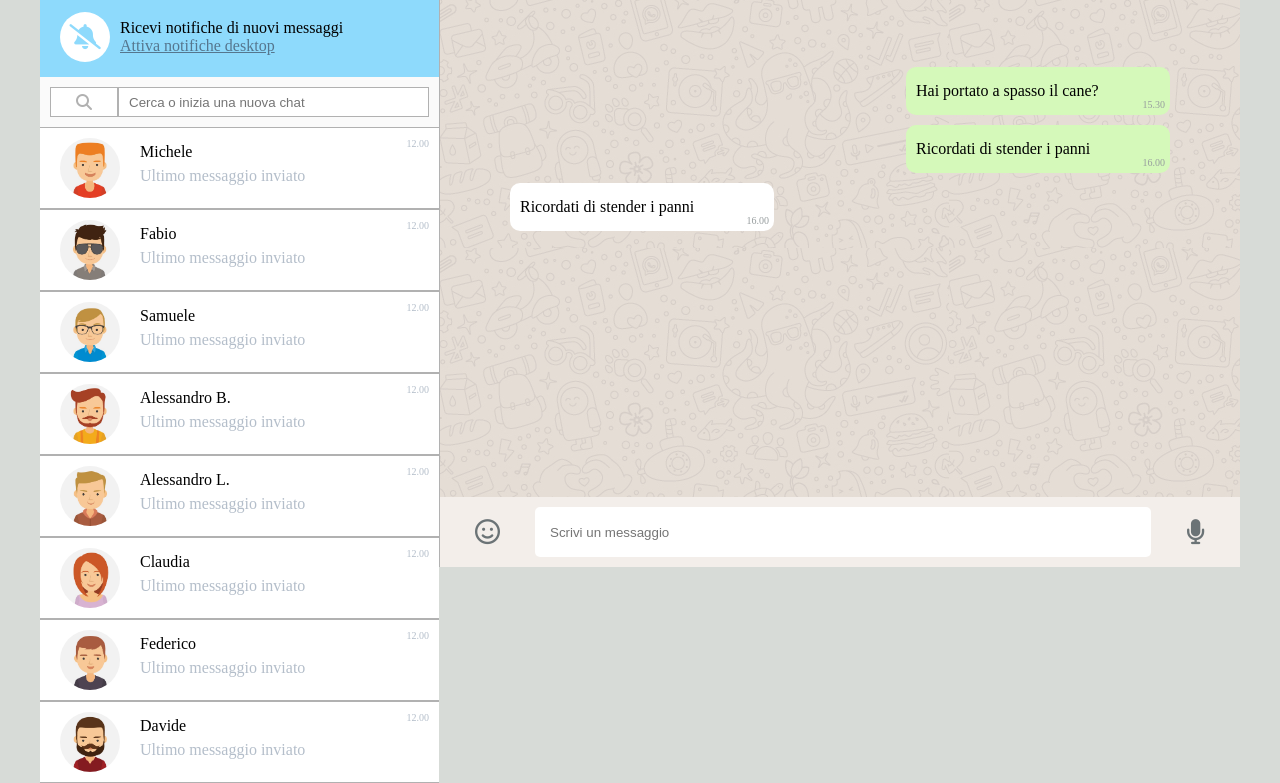
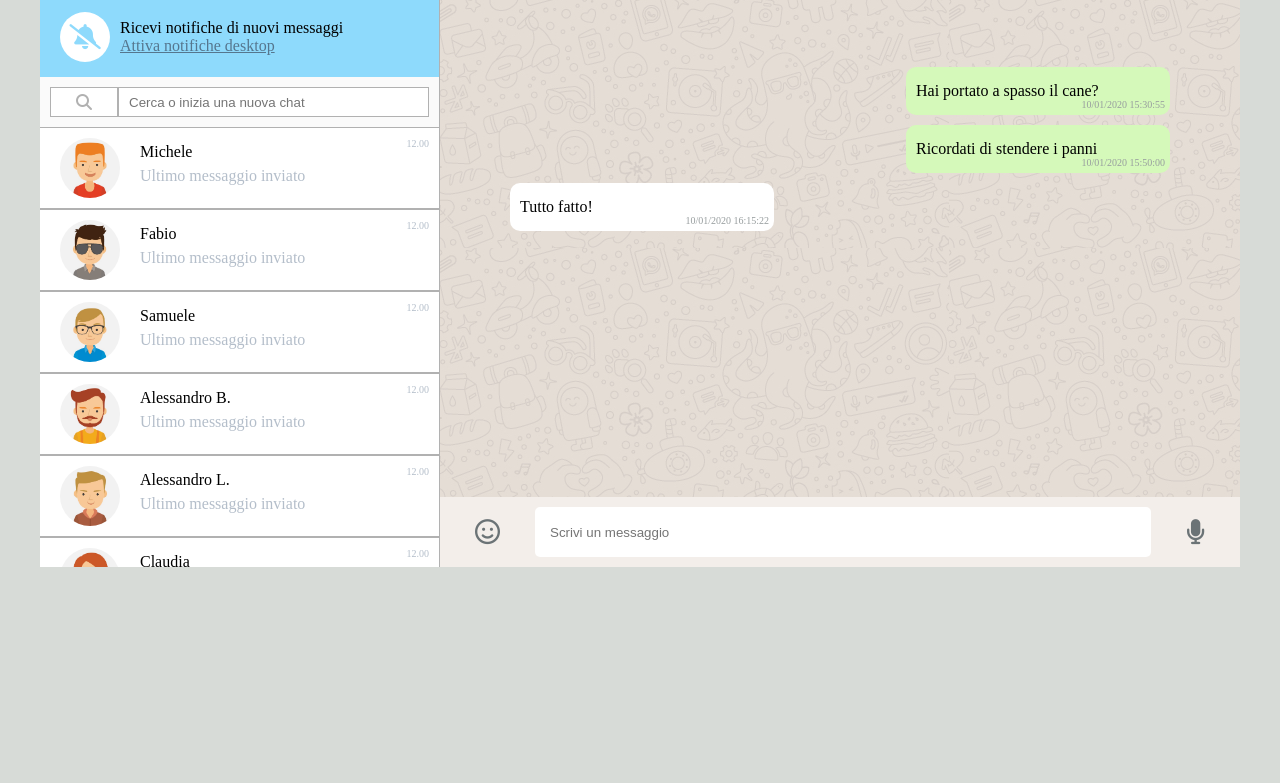
Before and after one commit to simoneditaranto/vue-boolzapp, a plain HTML site: page index.html in a window 1280 px wide. Shown: the part 123-906 px from the top of the page. After the commit the page ends 800 px from the top, so only its background shows below. Drawn offline with nearby package versions, Linux system fonts and the light colour scheme.

Commit message:
milestone 2 completata

```diff
--- a/css/style.css
+++ b/css/style.css
@@ -69,6 +69,8 @@ body{
     width: 400px;
 
     border-right: 1px solid #B1B1B1;
+
+    overflow: hidden;
 }
 
 #left-container #notifications{
@@ -140,6 +142,8 @@ body{
     flex-grow: 1;
 
     background-color: white;
+
+    overflow-y: auto;
 }
 
 .contact-list .contact{
@@ -152,6 +156,10 @@ body{
 
     border-top: 1px solid #B1B1B1;
     border-bottom: 1px solid #B1B1B1;
+}
+
+.contact-list .contact:hover{
+    background-color: #E9EBEB;
 }
 
 .contact-list .contact img{
@@ -230,7 +238,7 @@ body{
     border-radius: 10px;
 }
 
-#chat-container .message-text.send{
+#chat-container .message-text.sent{
     align-self: flex-end;
 
     background-color: #D5F9BA;
--- a/index.html
+++ b/index.html
@@ -72,8 +72,9 @@
                     <div
                     v-for="currentContact in contacts"
                     class="contact"
+                    @click="indexNumber(currentContact)"
                     >
-                        <img :src=currentContact.avatar alt="">
+                        <img :src=currentContact.avatar :alt=currentContact.name>
                         <div class="contact-info">
                             <span class="name">{{currentContact.name}}</span>
                             <span class="last-message">Ultimo messaggio inviato</span>
@@ -97,9 +98,9 @@
                 <div class="header-user">
 
                     <div class="user">
-                        <img src="./img/avatar_1.jpg" alt="">
+                        <img :src="currentElement.avatar" alt="">
                         <div class="contact-info">
-                            <span>Michele</span>
+                            <span>{{currentElement.name}}</span>
                             <span class="last-entry">Ultimo accesso oggi alle 12.00</span>
                         </div>
                     </div>
@@ -115,19 +116,15 @@
                 <!-- chat -->
                 <div id="chat-container">
 
-                    <div class="message-text send">
-                        Hai portato a spasso il cane?
-                        <span class="message-time">15.30</span>
-                    </div>
-
-                    <div class="message-text send">
-                        Ricordati di stender i panni
-                        <span class="message-time">16.00</span>
-                    </div>
-
-                    <div class="message-text received">
-                        Ricordati di stender i panni
-                        <span class="message-time">16.00</span>
+                    <div
+                    v-for="currentMessage in currentElement.messages"
+                    class="message-text"
+                    :class="currentMessage.status"
+                    >
+                        {{currentMessage.message}}
+                        <span class="message-time">
+                            {{currentMessage.date}}
+                        </span>
                     </div>
 
                 </div>
--- a/js/script.js
+++ b/js/script.js
@@ -168,11 +168,54 @@ createApp({
                         }
                     ],
                 }
-            ]
+            ],
+
+            // memorizzo in una variabile il contatto attuale
+            currentElement: {
+                name: 'Michele',
+                avatar: './img/avatar_1.jpg',
+                visible: true,
+                messages: [
+                    {
+                        date: '10/01/2020 15:30:55',
+                        message: 'Hai portato a spasso il cane?',
+                        status: 'sent'
+                    },
+                    {
+                        date: '10/01/2020 15:50:00',
+                        message: 'Ricordati di stendere i panni',
+                        status: 'sent'
+                    },
+                    {
+                        date: '10/01/2020 16:15:22',
+                        message: 'Tutto fatto!',
+                        status: 'received'
+                    }
+                ],
+            },
+        }
 
 
-        }
 
     },
 
+    methods: {
+
+
+        indexNumber(currendContact) {
+
+            this.currentElement = currendContact;
+
+        },
+
+        // getMessageTime(date) {
+        //     console.log(date)
+        //     const newDate = date.split();
+        //     console.log(newDate)
+
+
+        // }
+
+    }
+
 }).mount("#app");
```
